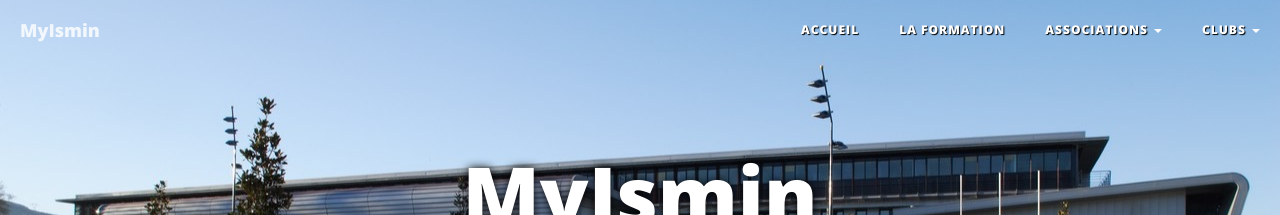
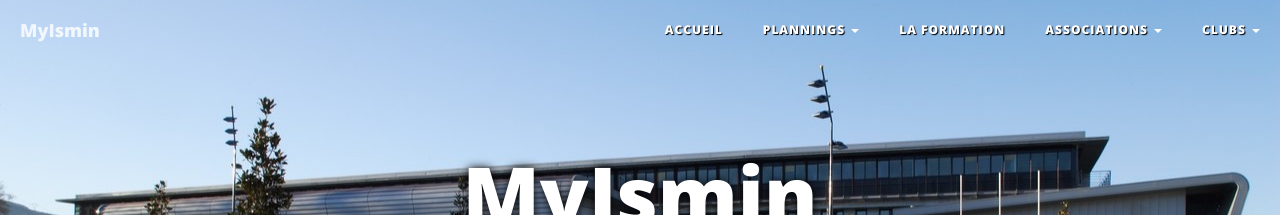
Before and after one commit to ccouzinet/MyIsmin, a Jekyll site: the page built from index.html, in a window 1280 px wide. Shown: the top 215 px of the page. Built offline with Jekyll 4.4.1, drawn with Linux system fonts in a browser that asks for light colours.

Commit message:
Ajout Plannings
Ajout des plannings pour les 1A, 2A, 3A, 3A M&S et 3A ITS

```diff
--- a/_includes/nav.html
+++ b/_includes/nav.html
@@ -16,6 +16,16 @@
             <ul class="nav navbar-nav navbar-right">
                 <li>
                     <a href="{{ site.baseurl }}">Accueil</a>
+                </li>
+                <li class="dropdown">
+                    <a href="#" class="dropdown-toggle" data-toggle="dropdown" role="button" aria-expanded="false">Plannings <span class="caret"></span></a>
+                    <ul class="dropdown-menu" role="menu">
+                        <li><a href="http://ismin.emse.fr/ismin/AffichePlanningMois.php?cycle=ismea&annee=1A">1A</a></li>
+                        <li><a href="http://ismin.emse.fr/ismin/AffichePlanningMois.php?cycle=ismea&annee=2A">2A</a></li>
+                        <li><a href="http://ismin.emse.fr/ismin/AffichePlanningMois.php?cycle=ismea&annee=3A">3A</a></li>
+                        <li><a href="http://ismin.emse.fr/ismin/AffichePlanningMois.php?cycle=ismea&annee=3A&option=M_S">3A M&S</a></li>
+                        <li><a href="http://ismin.emse.fr/ismin/AffichePlanningMois.php?cycle=ismea&annee=3A&option=ITS">3A ITS</a></li>
+                    </ul>
                 </li>
                 <li>
                     <a href="{{ site.baseurl }}formation/">La formation</a>
```
